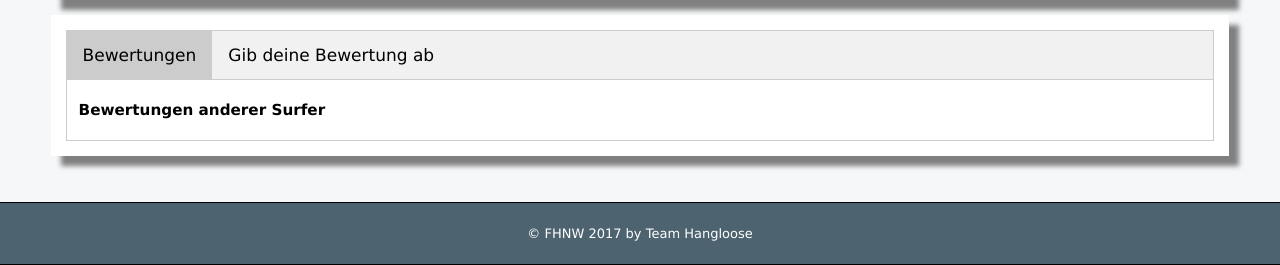
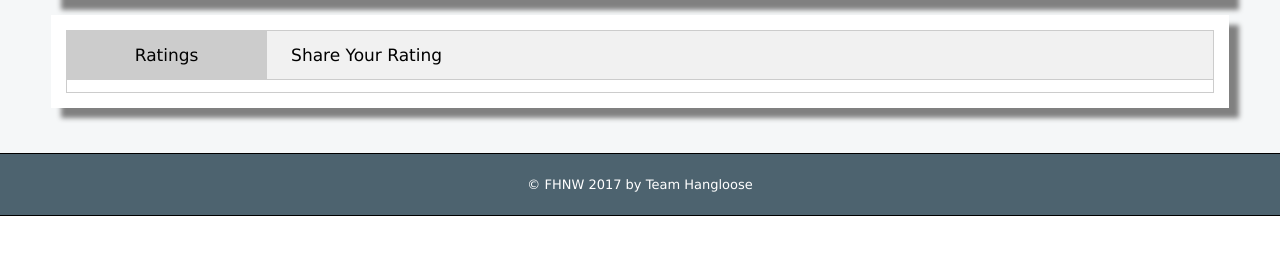
Before and after one commit to AceVanCleef/Hangloose, a PHP site: page / in a window 1280 px wide. Shown: the part 985-1250 px from the top of the page. After the commit the page ends 1201 px from the top, so only its background shows below. Run offline with PHP 8.4, Linux system fonts and the light colour scheme; some libraries are stand-ins or nearby versions.

Commit message:
refractoring of index.html

```diff
--- a/src/api/index.php
+++ b/src/api/index.php
@@ -241,7 +241,11 @@ function getDBConnection($response)
     }
 }
 
-
+/**
+ * saves an image file to a predefined directory on the server.
+ * @param $file mixed jpg, jpeg, png, gif
+ * @return null|string
+ */
 function addPicture($file)
 {
 
--- a/src/css/style.css
+++ b/src/css/style.css
@@ -145,7 +145,10 @@
     }
 
     /* Float the list items side by side */
-    ul.tab li {float: left;}
+    ul.tab li {
+        float: left;
+        min-width: 200px;
+    }
 
     /* Style the links inside the list items */
     ul.tab li a {
@@ -156,6 +159,7 @@
         text-decoration: none;
         transition: 0.3s;
         font-size: 17px;
+        min-width: 200px;
     }
 
     /* Change background color of links on hover */
--- a/src/index.html
+++ b/src/index.html
@@ -2,7 +2,7 @@
 <html lang="en">
 <head>
     <meta charset="UTF-8">
-    <title>Hangloose </title>
+    <title>Hangloose</title>
 
     <meta name="viewport" content="width=device-width, initial-scale=1.0">
 
@@ -13,17 +13,8 @@
 
 </head>
 
-<script type="text/javascript" src="js/jquery-2.1.4.min.js"></script>
-<script src="//code.jquery.com/ui/1.12.1/jquery-ui.js"></script>
-<script src="js/jquery.barrating.js"></script>
-<script type="text/javascript" src="js/highcharts.js"></script>
-<script async defer
-        src="https://maps.googleapis.com/maps/api/js?key=AIzaSyD80GE_Hao6CvQvgzg5TWo6HVb7lQXWoj0&callback=initMap">
-</script>
-<script type="text/javascript" src="js/script.js"></script>
 
 <body class="light-grey-bg">
-
 
 <header id="page_header" class="white-font grey-gradient-bg">
     <h1>HANGLOOSE </h1>
@@ -39,10 +30,9 @@
             <section id="destinationsuchen">
                 <form>
                     <fieldset>
+                        <legend>Surf Location</legend>
 
-                        <legend>Surflocation</legend>
-
-                        <!-- Text input-->
+                        <!-- location by text -->
                         <section class="row">
                             <label class="col-m-5 control-label" for="actualLocation">Your Location</label>
                             <div class="col-m-6">
@@ -51,6 +41,7 @@
                             </div>
                         </section>
 
+                        <!-- query buttons -->
                         <section class="row">
                             <div class="col-m-5"></div>
                             <div class="col-m-3">
@@ -61,7 +52,7 @@
                             </div>
                         </section>
 
-                        <!-- Text input-->
+                        <!-- location by coordinates -->
                         <section class="row">
                             <label class="col-m-5 control-label" for="coordinatesLocationLat">Coordinates</label>
                             <div class="col-m-3">
@@ -74,17 +65,16 @@
                             </div>
                         </section>
 
-                        <!-- Text input-->
+                        <!-- feedback location name -->
                         <section class="row">
                             <label class="col-m-5 control-label" for="surfspotLocation">Surfspot Location</label>
                             <div class="col-m-6">
                                 <input id="surfspotLocation" placeholder="Surfspot Location" disabled
                                        class="io-text-field" type="text">
-                                <!--<dialog id="surfspotLocation"></dialog> -->
                             </div>
                         </section>
 
-                        <!-- Text input-->
+                        <!-- feedback location coords -->
                         <section class="row">
                             <label class="col-m-5 control-label" for="coordinatesSurfspotLat">Coordinates</label>
                             <div class="col-m-3">
@@ -98,39 +88,40 @@
                         </section>
                     </fieldset>
                 </form>
-
             </section>
         </section>
 
+        <!-- google maps container -->
         <aside id="map_wrapper" class="col-6 drop-shadow"></aside>
 
 
-    </section>
+    </section><!-- END of #io_wrapper -->
+
+    <!-- wave chart -->
     <section class="row">
         <section id="wave_chart" class="col-m-12 white-bg drop-shadow">
             <div id="chartContainer"></div>
         </section>
     </section>
 
+    <!-- ratings -->
     <section class="row">
-        <section class="col-12 white-bg drop-shadow">   <!-- id="ratings_section"  entfernt -->
+        <section class="col-12 white-bg drop-shadow">
             <ul class="tab">
                 <li><a id = "readRatingsTab" href="javascript:void(0)" class="tablinks active"
-                       onclick="openRating('readRatings')">Bewertungen</a></li>
-                <li><a id="createRatingTab" href="javascript:void(0)" class="tablinks" onclick="openRating('createRating')">Gib deine
-                    Bewertung ab</a></li>
+                       onclick="openRating('readRatings')">Ratings</a></li>
+                <li><a id="createRatingTab" href="javascript:void(0)" class="tablinks" onclick="openRating('createRating')">Share Your Rating</a></li>
             </ul>
 
             <div id="readRatings" class="tabcontent">
-                <h3>Bewertungen anderer Surfer</h3>
+                <!-- defines the target front end position of ratings -->
             </div>
 
-            <div id="createRating" class="tabcontent">
-                <h3>Bewerte diesen Surfspot</h3>
-                <section id="rate_section">
-                    <form action="textarea.html" method="post">
+            <section id="createRating" class="tabcontent">
+                <h3>Rate this surf spot</h3>
+                <form id="rate_section">
                     <section id="rating_points_section">
-                            <label for="rating_points">Punkte:</label>
+                        <label for="rating_points">Score:</label>
                         <select name="rating_points" id="rating_points">
                             <option value="1">1</option>
                             <option value="2">2</option>
@@ -139,11 +130,9 @@
                             <option value="5">5</option>
                         </select>
                     </section>
-
-                        <input id="rating_title" type="text" name="rating_title" placeholder="Titel" class="text-input"/>
+                    <input id="rating_title" type="text" name="rating_title" placeholder="Title" class="text-input"/>
                     <textarea id="rating_text" name="text" cols="45" rows="12" class="text-input"></textarea>
-
-                        <form class="validate-form row" method="post" action="neueSeite.html">
+                    <section class="validate-form row">
                         <section class="col-6">
                             <h4>Upload image (max 20MB)</h4> <!-- Switched <label for="text"> to h4 due to formatting issues -->
                             <input type="file" id="img-upload" class="btn"><br>
@@ -151,19 +140,15 @@
                         </section>
                         <aside class="col-6">
                             <h4>CAPTCHA</h4>
-                                <p>Wieviele Haifische ergeben addiert: <span id="no1"></span> plus <span id="no2"></span>?</p>
+                            <p>How many sharks are: <span id="no1"></span> plus <span id="no2"></span>?</p>
 
-                                <input name="answer" id="Antwort" pattern="7"
-                                       title="Gib hier deine Antwort ein um zu verifizieren, dass du kein Roboter bist"
-                                       placeholder="Gib eine Zahl ein" required>
-                                <input id="submit_rating" type="submit" value="Bewertung abschicken" class="btn"/>
+                            <input name="answer" id="answer" pattern="7"
+                                   placeholder="What is the correct answer?" required>
+                            <input id="submit_rating" type="submit" value="send_rating" class="btn"/>
                         </aside>
-
-                        </form>
+                    </section>
                 </form>
             </section>
-            </div>
-
 
         </section>
     </section>
@@ -171,10 +156,17 @@
 </main>
 
 <footer id="page_footer" class="white-font mid-grey-bg">
-    <p>
-        <a href="http://www.fhnw.ch" target="”_blank”" title="Hier gehts zum Modulbeschrieb">© FHNW 2017 by Team Hangloose</a>
-    </p>
+    <p><a href="http://www.fhnw.ch" target="”_blank”">© FHNW 2017 by Team Hangloose</a></p>
 </footer>
+
+<script type="text/javascript" src="js/jquery-2.1.4.min.js"></script>
+<script src="//code.jquery.com/ui/1.12.1/jquery-ui.js"></script>
+<script src="js/jquery.barrating.js"></script>
+<script type="text/javascript" src="js/highcharts.js"></script>
+<script async defer
+        src="https://maps.googleapis.com/maps/api/js?key=AIzaSyD80GE_Hao6CvQvgzg5TWo6HVb7lQXWoj0&callback=initMap">
+</script>
+<script type="text/javascript" src="js/script.js"></script>
 
 </body>
 </html>
--- a/src/js/script.js
+++ b/src/js/script.js
@@ -77,7 +77,7 @@ var restUrls = {
 function validateRatingForm() {
     var errorMsg = '';
 
-    var toVerify = $('#Antwort').val();
+    var toVerify = $('#answer').val();
 
     if(x + y != toVerify) {
         errorMsg += "Captcha has not the correct value!\n";
```
Also changed, not shown: src/img/ratings/0.jpg (added). Lines whose indentation alone changed are shown as unchanged.
